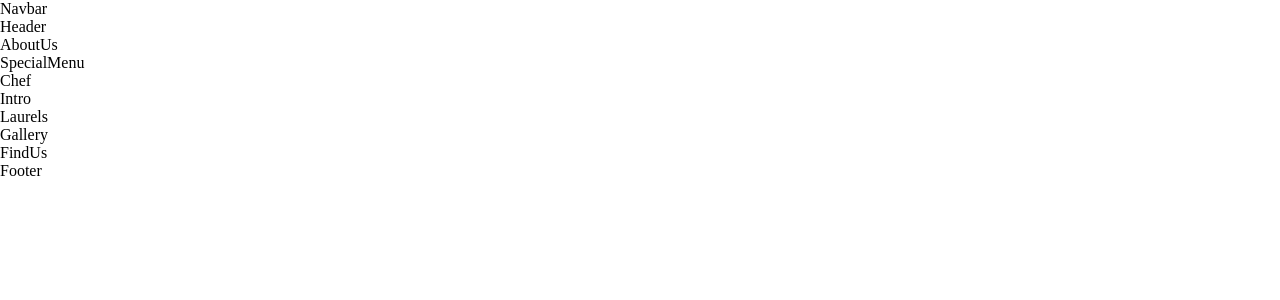
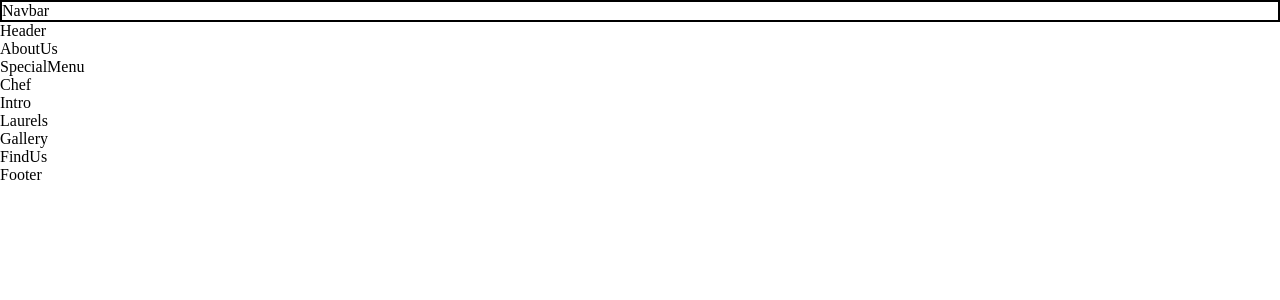
Before and after one commit to jdeltoro88/allstarsink.com, a React (Create React App) app in the folder allstarsink.com/: page / in a window 1280 px wide. Shown: the top 300 px of the page. Built offline with nearby package versions, Linux system fonts and the light colour scheme; a web font is replaced by a local one.

Commit message:
initial nav css, bug in constants fixed

```diff
--- a/allstarsink.com/src/components/Navbar/Navbar.css
+++ b/allstarsink.com/src/components/Navbar/Navbar.css
@@ -0,0 +1,5 @@
+.app__navbar {
+    width: 100%;
+    display: flex;
+    border: 2px solid black;
+}
--- a/allstarsink.com/src/components/Navbar/Navbar.jsx
+++ b/allstarsink.com/src/components/Navbar/Navbar.jsx
@@ -1,14 +1,14 @@
 import React from 'react';
 import { GiHamburgerMenu } from 'react-icons/gi';
 import { MdOutlineRestaurantMenu } from 'react-icons/md';
-import images from '../..constants/images';
+import images from '../../constants/images';
 
 import './Navbar.css';
 
 const Navbar = () => (
-  <div>
+  <nav className="app__navbar">
     Navbar
-  </div>
+  </nav>
 );
 
 export default Navbar;
```
